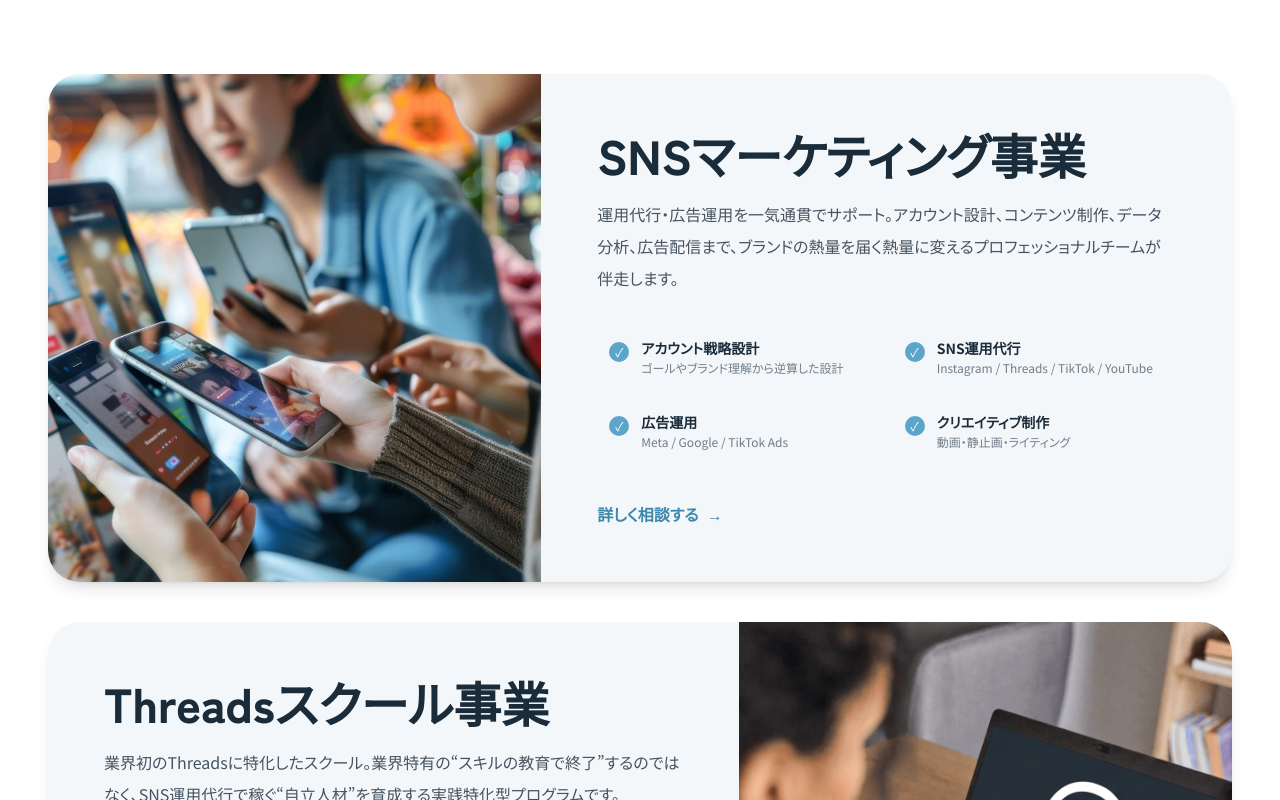
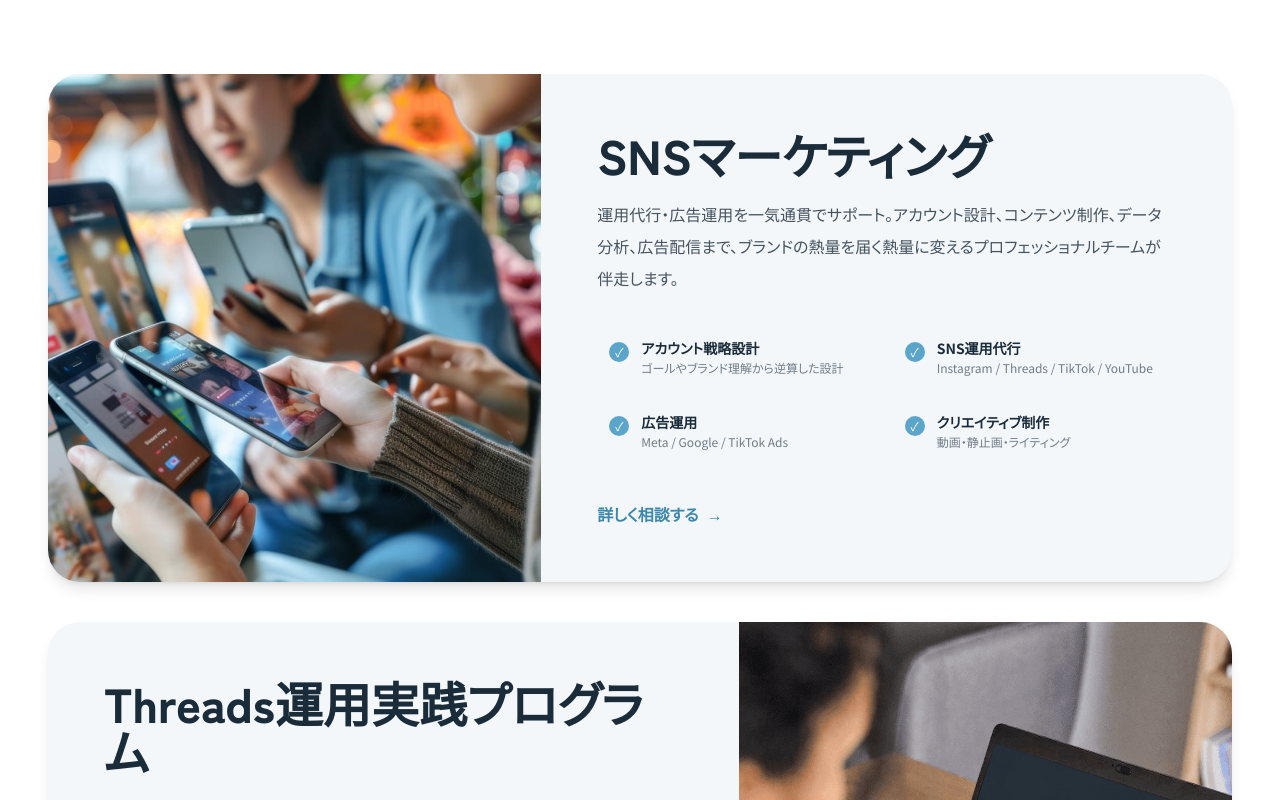
Before and after one commit to tabibito-wakabayashi/tabibito-site, a Next.js app: page / in a window 1280 px wide. Shown: the part 3780-4580 px from the top of the page. Built offline with nearby package versions, Linux system fonts and the light colour scheme.

Commit message:
サービス・実績セクションの文言を修正
- SNSマーケティング事業 → SNSマーケティング
- Threadsスクール事業 → Threads運用実践プログラム(説明文も更新)
- 実績カードのラベル類を見直し(タグ・タイトル・指標名)

```diff
--- a/app/components/Service.tsx
+++ b/app/components/Service.tsx
@@ -7,8 +7,8 @@ const SERVICES = [
   {
     number: '01',
     en: 'SNS MARKETING',
-    jp: 'SNSマーケティング事業',
-    title: 'SNSマーケティング事業',
+    jp: 'SNSマーケティング',
+    title: 'SNSマーケティング',
     desc: '運用代行・広告運用を一気通貫でサポート。アカウント設計、コンテンツ制作、データ分析、広告配信まで、ブランドの熱量を届く熱量に変えるプロフェッショナルチームが伴走します。',
     bullets: [
       { k: 'アカウント戦略設計', v: 'ゴールやブランド理解から逆算した設計' },
@@ -22,9 +22,9 @@ const SERVICES = [
   {
     number: '02',
     en: 'SNS SCHOOL',
-    jp: 'Threadsスクール事業',
-    title: 'Threadsスクール事業',
-    desc: '業界初のThreadsに特化したスクール。業界特有の“スキルの教育で終了”するのではなく、SNS運用代行で稼ぐ“自立人材”を育成する実践特化型プログラムです。',
+    jp: 'Threads運用実践プログラム',
+    title: 'Threads運用実践プログラム',
+    desc: '業界初のThreadsに特化した、SNS運用代行で稼ぐ力を身につける実践型プログラムです。スキル習得だけで終わらず、実務・営業までを通じて、自立して案件を獲得できる人材を育成します。',
     bullets: [
       { k: 'Threads特化カリキュラム', v: '最新アルゴリズム対応' },
       { k: '1on1コーチング', v: '現役運用者による個別伴走' },
--- a/app/components/Works.tsx
+++ b/app/components/Works.tsx
@@ -42,15 +42,15 @@ const WORKS = [
   },
   {
     industry: '会社員・主婦',
-    title: 'リリース3ヶ月で受講生50名突破',
+    title: 'リリース3ヶ月でメンバー50名突破',
     summary: 'Threadsに特化した実践型カリキュラムで、未経験からでも収益化を目指せる学習環境を提供しています。',
     metrics: [
       { label: '満足度', value: '96%' },
-      { label: '平均収益化まで', value: '2ヶ月' },
-      { label: '卒業生平均副業収入', value: '7.5万円' },
+      { label: '平均収益化期間', value: '2ヶ月' },
+      { label: '平均副業収入', value: '7.5万円' },
     ],
     image: '/images/AdobeStock_1025414470.jpg',
-    tag: 'スクール',
+    tag: 'プログラム',
   },
 ];
 
```
